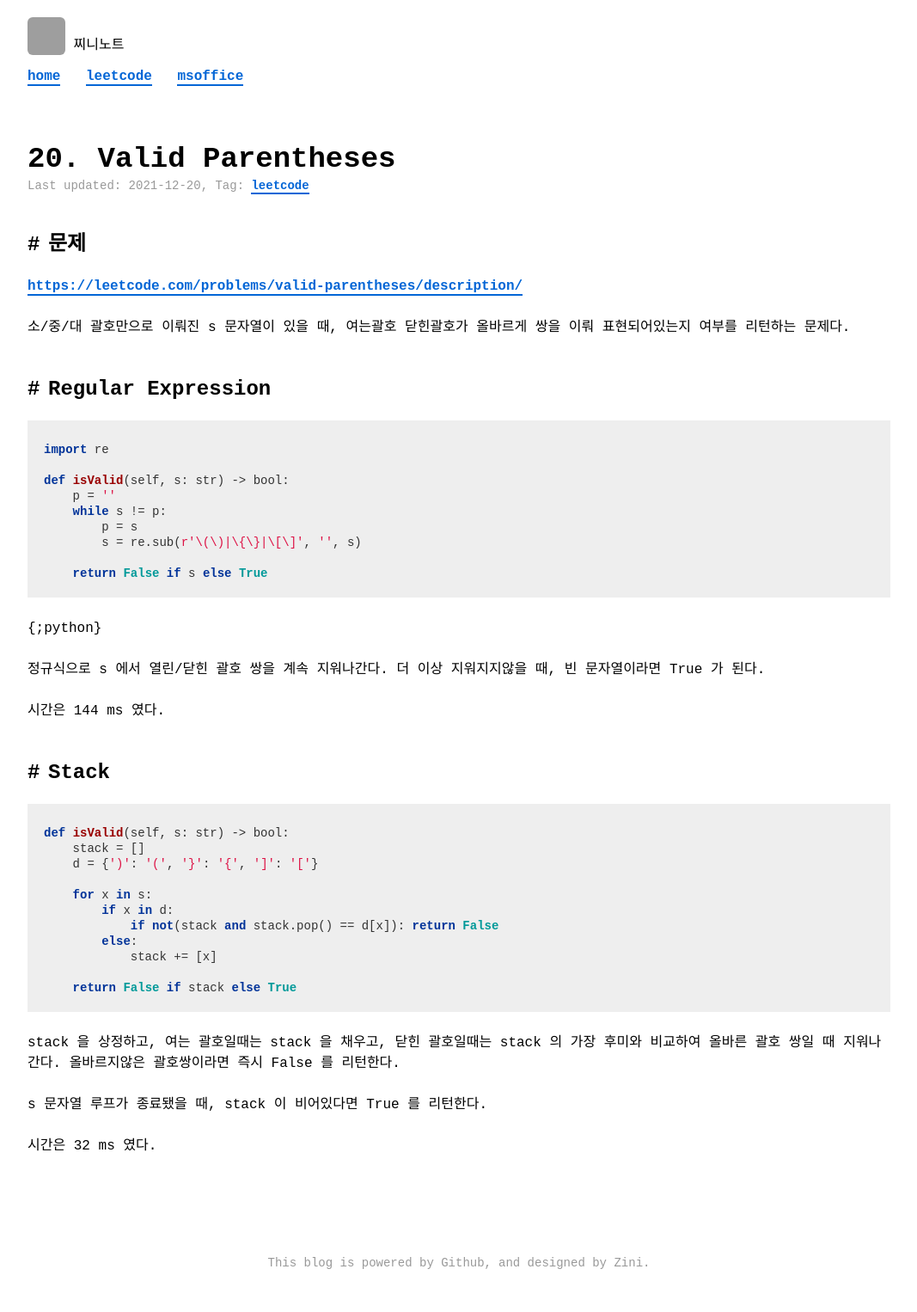
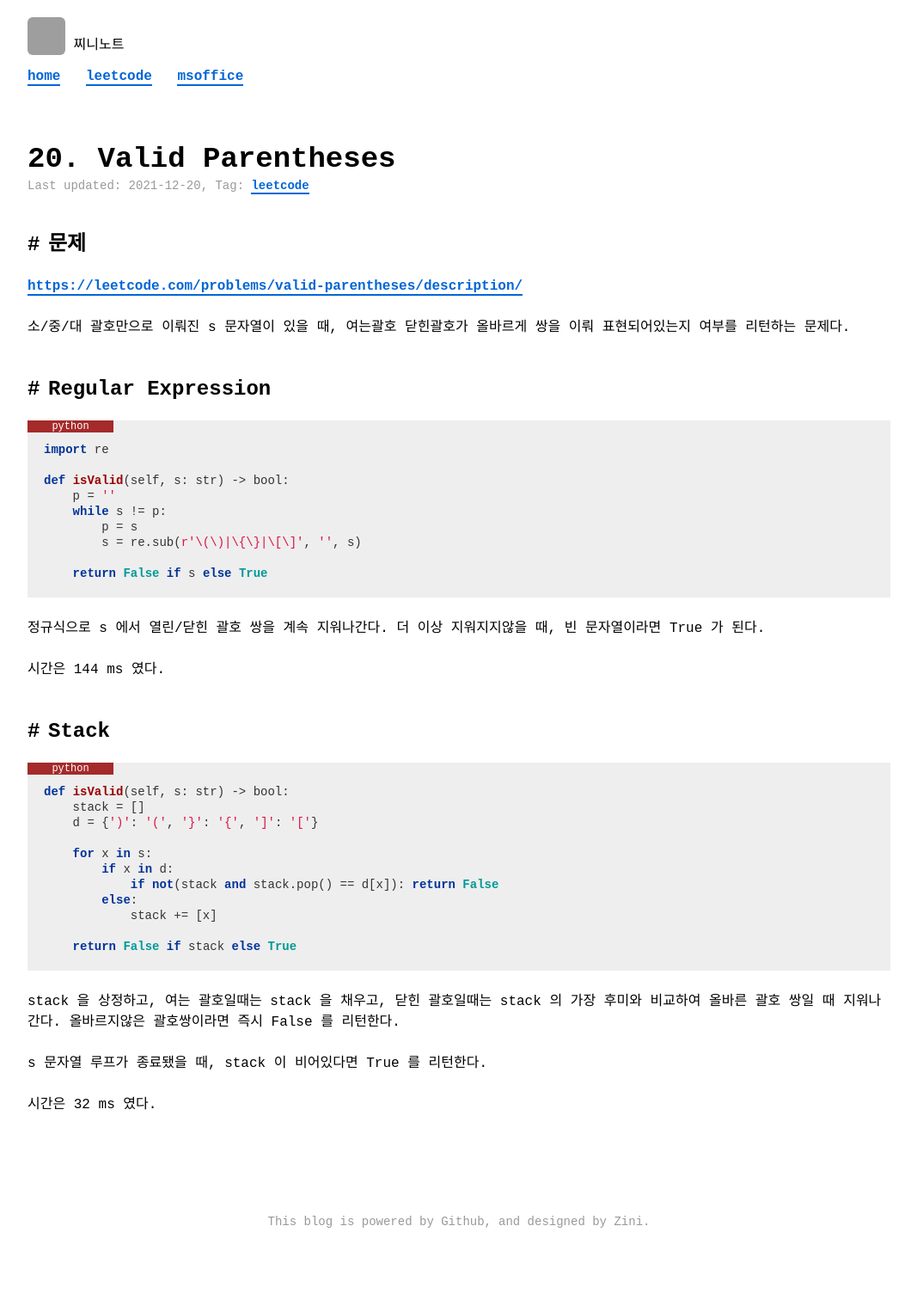
Before and after one commit to zininote/zininote.github.io-old-, a Jekyll site: the page built from _posts/leetcode/0020-01-01-leetcode-valid-parentheses.md, in a window 1280 px wide. Shown: the whole page at 86% size, without its empty margins (106-1173 px from the left). Built offline with Jekyll 4.4.1, drawn with Linux system fonts in a browser that asks for light colours; nearby versions of some CDN libraries; some web fonts are replaced; comment, search, counter and statistics services are not loaded; a style sheet for code colours, icons or effects is not loaded; after the commit the page ends 1478 px from its top, so only the background shows below that; grey boxes are pictures that could not be loaded.

Commit message:
Update 0020-01-01-leetcode-valid-parentheses.md

````diff
--- a/_posts/leetcode/0020-01-01-leetcode-valid-parentheses.md
+++ b/_posts/leetcode/0020-01-01-leetcode-valid-parentheses.md
@@ -24,7 +24,7 @@ def isValid(self, s: str) -> bool:
 
     return False if s else True
 ```
-{;python}
+{:.python}
 
 정규식으로 s 에서 열린/닫힌 괄호 쌍을 계속 지워나간다. 더 이상 지워지지않을 때, 빈 문자열이라면 True 가 된다.
 
@@ -45,7 +45,7 @@ def isValid(self, s: str) -> bool:
 
     return False if stack else True
 ```
-{:python}
+{:.python}
 
 stack 을 상정하고, 여는 괄호일때는 stack 을 채우고, 닫힌 괄호일때는 stack 의 가장 후미와 비교하여 올바른 괄호 쌍일 때 지워나간다. 올바르지않은 괄호쌍이라면 즉시 False 를 리턴한다.
 
````
